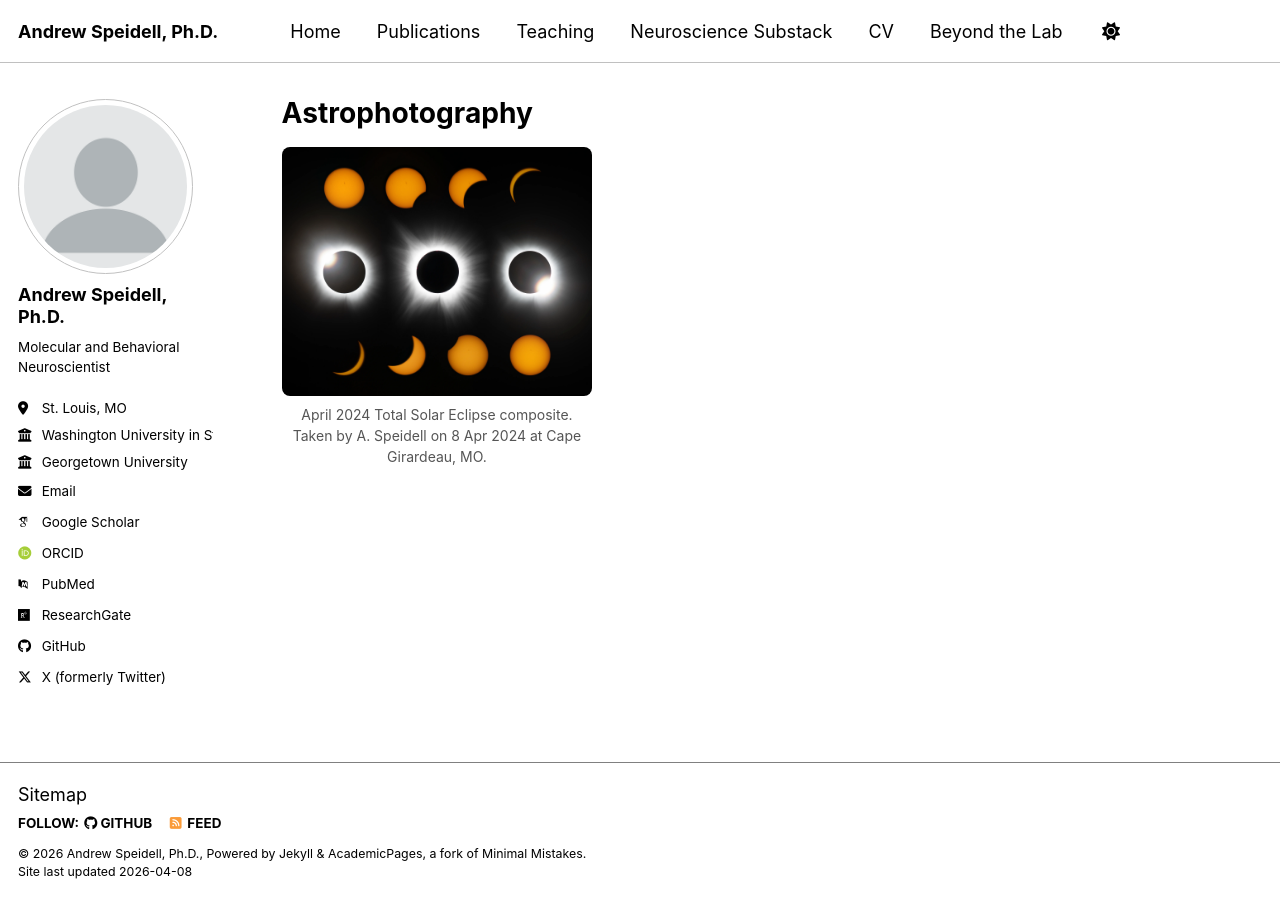
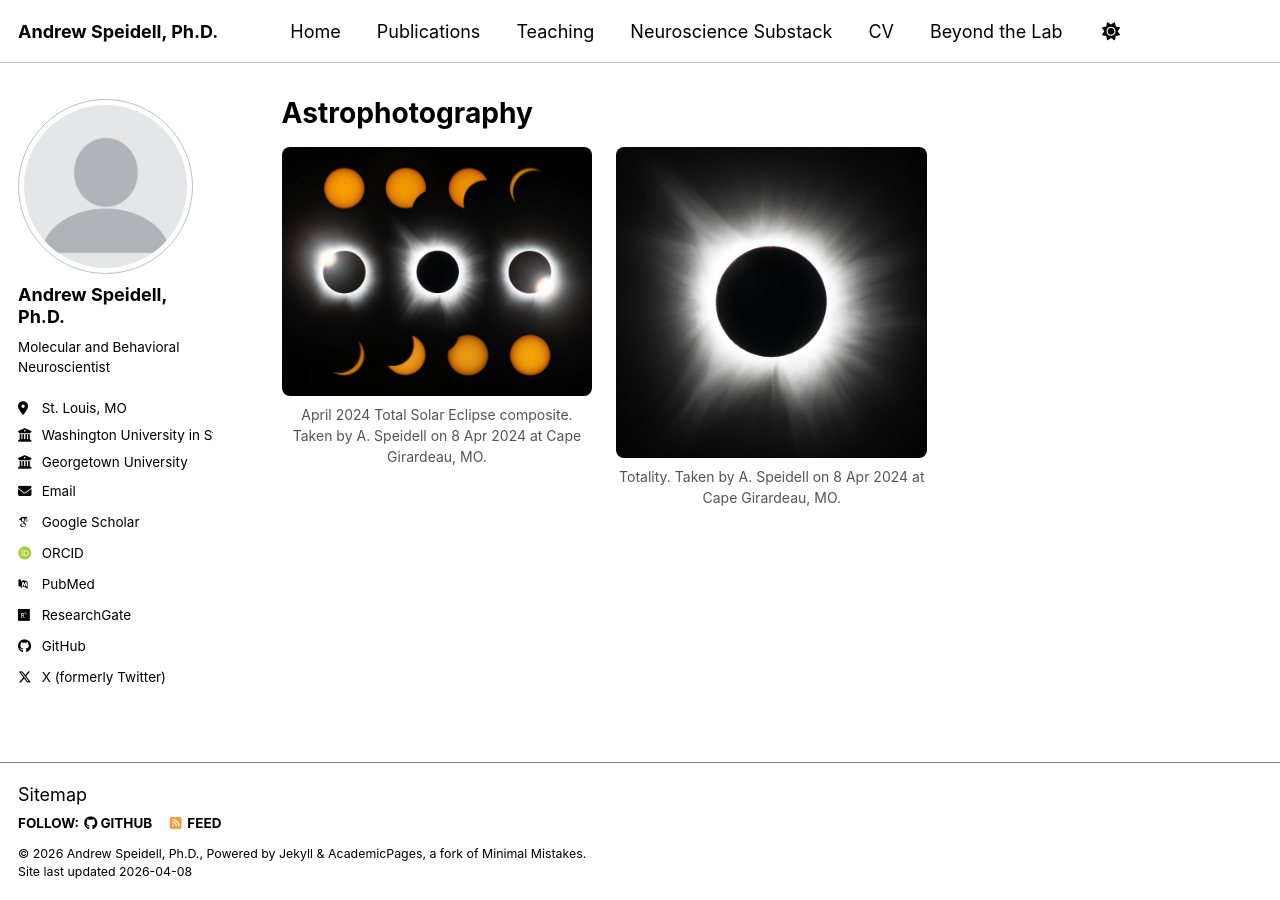
Before and after one commit to Speidell/speidell.github.io, a Jekyll site: the page built from _pages/astrophotography.md, in a window 1280 px wide. Built offline with Jekyll 4.4.1, drawn with Linux system fonts in a browser that asks for light colours; some web fonts are replaced; a script bundle is joined from its source files by our own code; library files that are not in the unit come from our copies.

Commit message:
Claude 5

```diff
--- a/_pages/astrophotography.md
+++ b/_pages/astrophotography.md
@@ -39,4 +39,11 @@ author_profile: true
     <p class="astro-caption">April 2024 Total Solar Eclipse composite. Taken by A. Speidell on 8 Apr 2024 at Cape Girardeau, MO.</p>
   </div>
 
+  <div class="astro-item">
+    <a href="{{ site.baseurl }}/images/astrophotography/Totality.webp" target="_blank">
+      <img src="{{ site.baseurl }}/images/astrophotography/Totality.webp" alt="Totality">
+    </a>
+    <p class="astro-caption">Totality. Taken by A. Speidell on 8 Apr 2024 at Cape Girardeau, MO.</p>
+  </div>
+
 </div>
--- a/_pages/publications.html
+++ b/_pages/publications.html
@@ -6,7 +6,7 @@ author_profile: true
 ---
 
 {% if site.author.googlescholar %}
-  <div class="wordwrap">You may request a full PDF copy of any of the below publications by <a href="mailto:aps114+speidell@georgetown.edu">emailing me.</a></div>
+  <div class="wordwrap">You may request a full PDF copy of any of the below publications by <a href="mailto:speidell@andrewspeidell.com">emailing me.</a></div>
 {% endif %}
 Last updated: 31 December 2025
 <br><br>
```
Also changed, not shown: images/astrophotography/Totality.webp (added).
